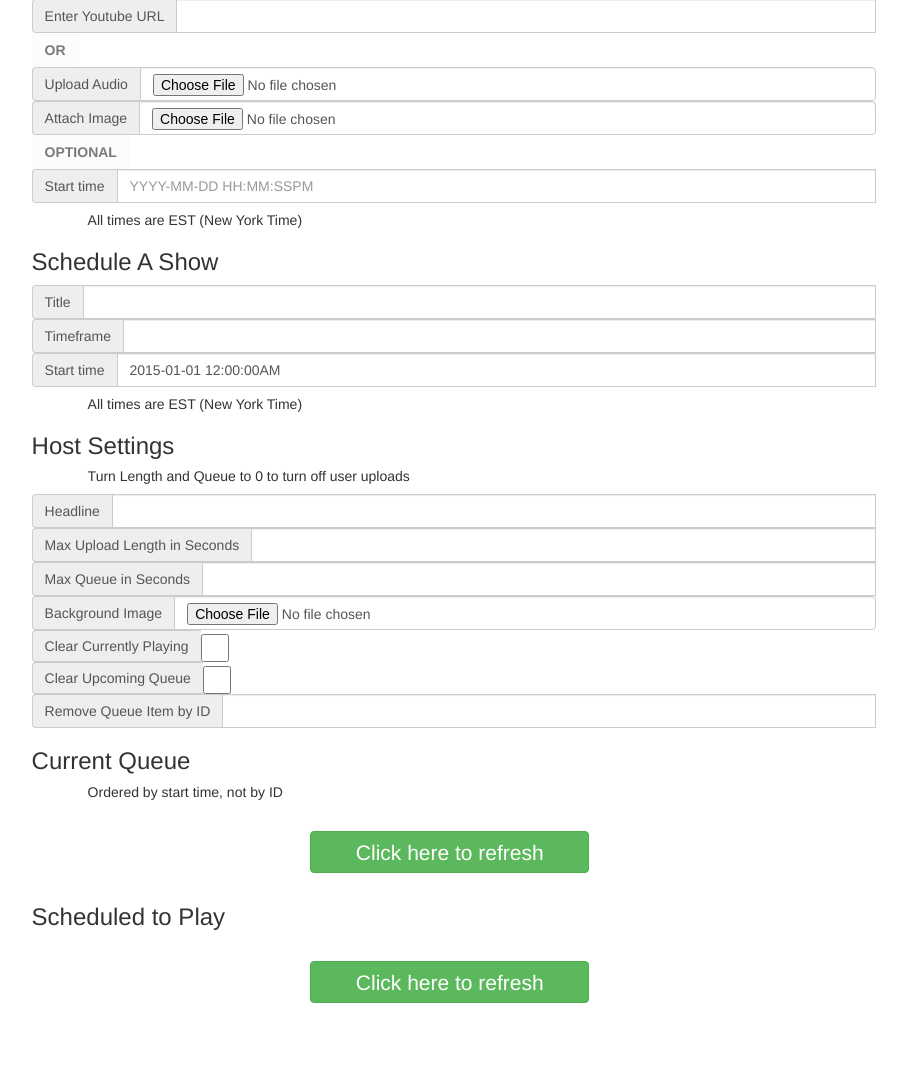
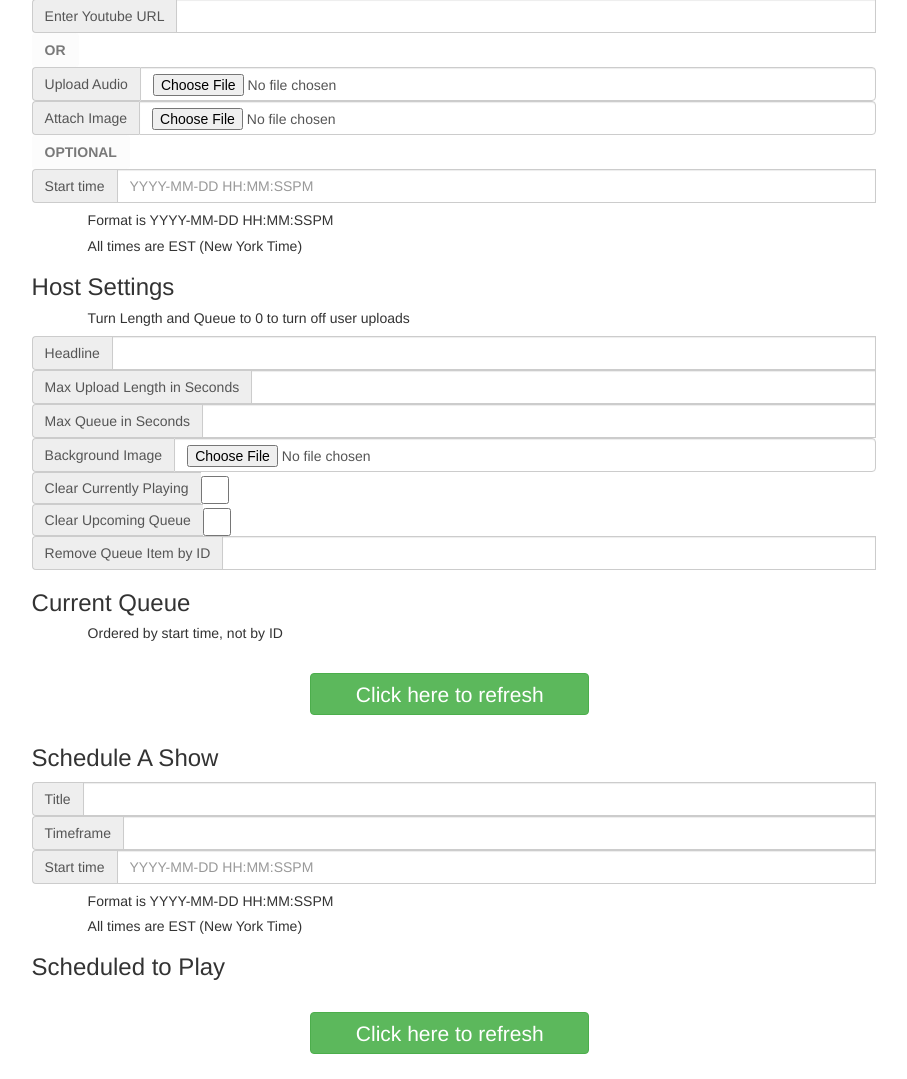
Before and after one commit to goosehub/channelcentral, a PHP site: page /view/host.php in a window 1280 px wide. Shown: the part 306-1385 px from the top of the page, without its empty margins (122-1029 px from the left). Before the commit the page ends 1309 px from the top, so only its background shows below. Run offline with PHP 8.4, Linux system fonts and the light colour scheme; data that the repository does not hold is empty; some libraries are stand-ins or nearby versions.

Commit message:
null entries in schedule fixed
Also replaced a value with a placeholder.

```diff
--- a/controller/host-form-post.php
+++ b/controller/host-form-post.php
@@ -68,7 +68,7 @@ if($_SERVER['REQUEST_METHOD'] == 'POST')
 		)
 	{
 // Show insert
-		if (isset($hostShowTitle) && isset($hostShowTimeframe) && isset($hostShowStart))
+		if ($hostShowTitle && $hostShowTimeframe && $hostShowStart)
 		{
 		      $query = "INSERT INTO schedule
 		      (title, timeframe, start, name)
--- a/schedule.txt
+++ b/schedule.txt
@@ -1,17 +1,17 @@
 Sun
 	s4s Sunday
 Mon
-	Movie Night Mondays
+	Movie Night
 Tues
 	Anime Marathon
 
 	Let's play
 Wed
-	Rick Roll Wednesdays
+	Rick Roll
 Thur
 	le radioman show
 Fri
 	Friday Night Open Mic
 Sat
 	Morning Cartoons
-	The J Jonah Jameson Show
+	Saturday Night Live
--- a/view/host.php
+++ b/view/host.php
@@ -10,6 +10,9 @@
   <script src="http://html5shiv.googlecode.com/svn/trunk/html5.js"></script>
   <![endif]-->
   <link rel="shortcut icon" href="../resources/favicon.ico">
+  <title>
+  HOST center
+  </title>
 </head>
 
 <body>
@@ -63,24 +66,7 @@ session_start();
     <div class="input-group-addon">Start time</div>
       <input class="form-control" type="input" name="hostStart" placeholder="YYYY-MM-DD HH:MM:SSPM" /><br />
     </div>
-<h5 class="note">All times are EST (New York Time)</h5>
-
-<h3>Schedule A Show</h3>
-
-<div class="input-group">
-    <div class="input-group-addon">Title</div>
-      <input class="form-control" type="input" name="hostShowTitle" /><br />
-    </div>
-
-<div class="input-group">
-    <div class="input-group-addon">Timeframe</div>
-      <input class="form-control" type="input" name="hostShowTimeframe" /><br />
-    </div>
-
-<div class="input-group">
-    <div class="input-group-addon">Start time</div>
-      <input class="form-control" type="input" name="hostShowStart" value="2015-01-01 12:00:00AM"/><br />
-    </div>
+<h5 class="note">Format is YYYY-MM-DD HH:MM:SSPM</h5>
 <h5 class="note">All times are EST (New York Time)</h5>
 
 <h3>Host Settings</h3>
@@ -133,6 +119,25 @@ session_start();
 
 <div id="reloadQueue" class="btn btn-success">Click here to refresh</div>
 
+<h3>Schedule A Show</h3>
+
+<div class="input-group">
+    <div class="input-group-addon">Title</div>
+      <input class="form-control" type="input" name="hostShowTitle" /><br />
+    </div>
+
+<div class="input-group">
+    <div class="input-group-addon">Timeframe</div>
+      <input class="form-control" type="input" name="hostShowTimeframe" /><br />
+    </div>
+
+<div class="input-group">
+    <div class="input-group-addon">Start time</div>
+      <input class="form-control" type="input" name="hostShowStart" placeholder="YYYY-MM-DD HH:MM:SSPM"/><br />
+    </div>
+<h5 class="note">Format is YYYY-MM-DD HH:MM:SSPM</h5>
+<h5 class="note">All times are EST (New York Time)</h5>
+
 <h3>Scheduled to Play</h3>
 
   <div id="timedQueue">
```
Also changed, not shown: resources/special.gif.
